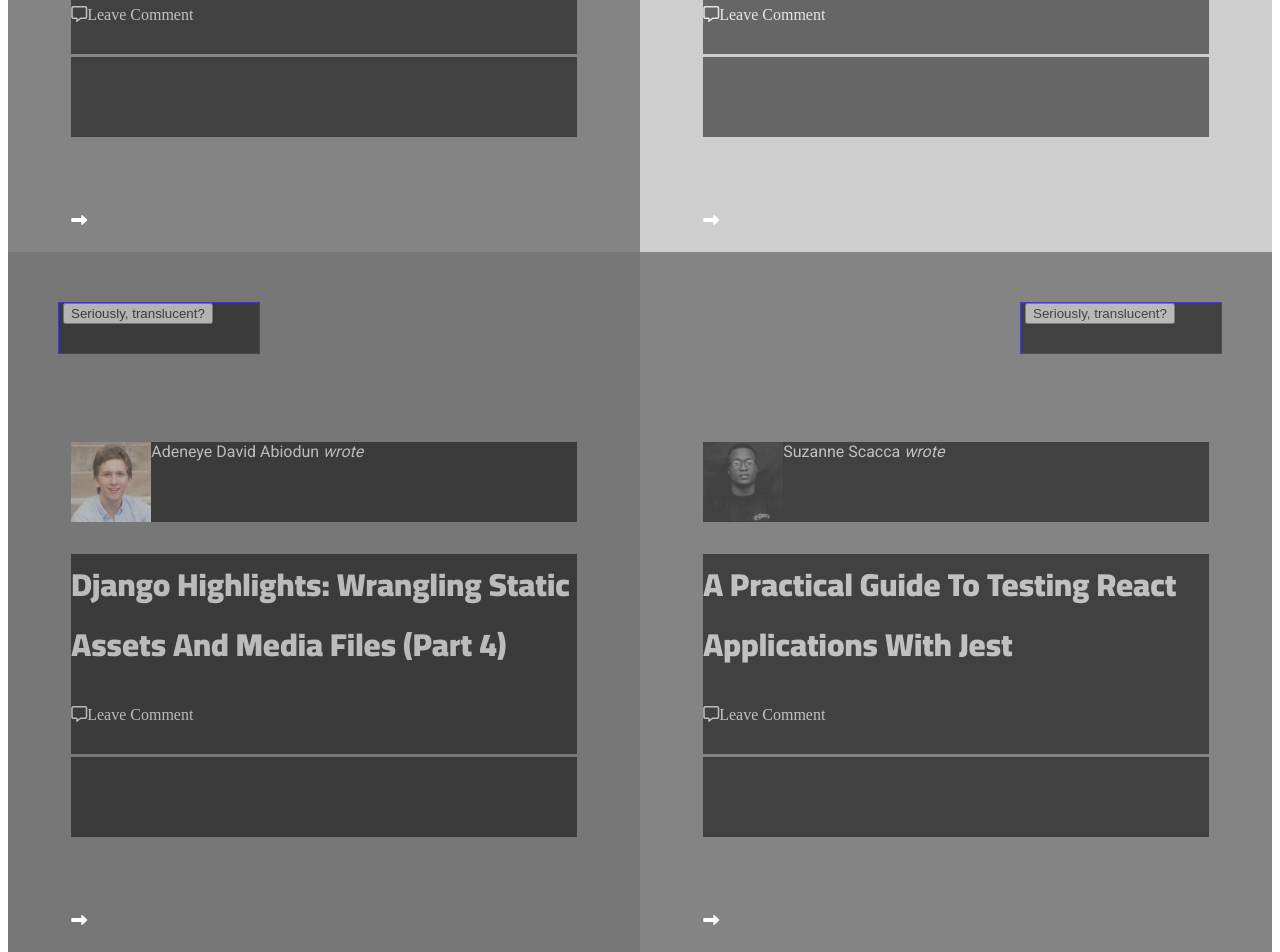
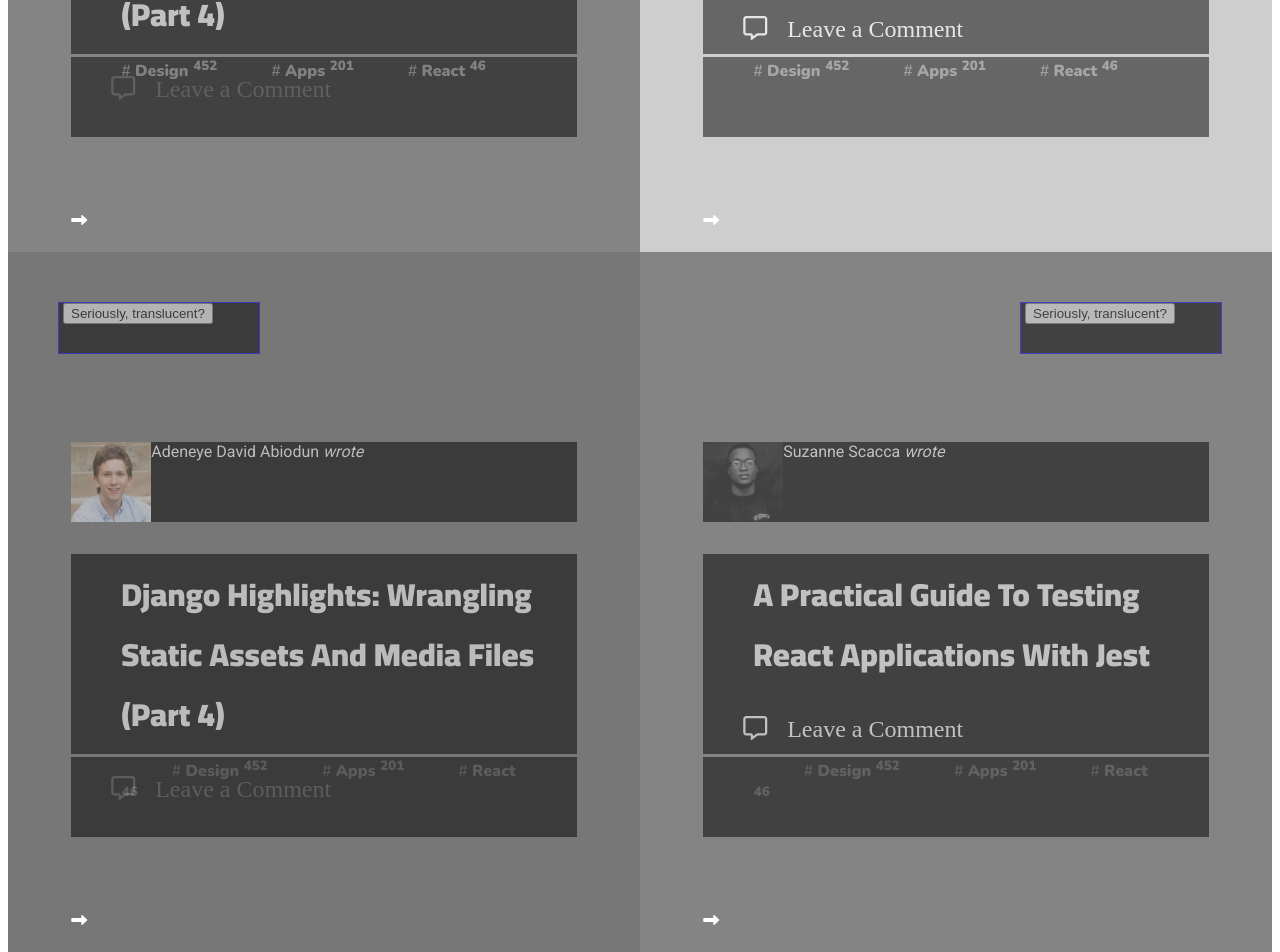
Before and after one commit to SunnySparks/design-teardown, a plain HTML site: page index.html in a window 1280 px wide. Shown: the part 556-1508 px from the top of the page. Drawn offline with nearby package versions, Linux system fonts and the light colour scheme; a web font is replaced by a local one.

Commit message:
Add categories and hashtags to the bottom of each title

```diff
--- a/css/style.css
+++ b/css/style.css
@@ -6,7 +6,7 @@ header {
 
 .flex-row {
     display: flex;
-
+    flex-direction: row;
 }
 
 .header-picture{
@@ -235,14 +235,22 @@ input[type="text"] {
 }
 
 .article-title p {
+    padding-top: 10px;
+    padding-left: 50px;
     font-size: xx-large;
     font-weight: 900;
     font-family: 'Cairo', sans-serif;
 }
 
+.comment, .comment span{
+    padding-left: 20px;
+}
+
 .hashtag {
     height: 80px;
     margin-top: 3px;
+    font-family: 'Nunito', sans-serif;
+    align-items: center;
 }
 
 .next-arrow {
@@ -256,9 +264,34 @@ input[type="text"] {
 
 }
 
+.comment span {
+    font-family: 'Cormorant Upright', serif;
+    font-size: x-large;
+    font-weight: 500;
+}
+
 /* .transparency {
     height: 200px;
     width: 90px;
     background: #000;
     opacity: 0.5;
 } */
+
+.hash1, .hash2, .hash3{
+    margin-top: 20px;
+    margin-left: 50px;
+}
+
+.hash {
+    color: #fff;
+}
+
+.hash-text {
+    font-weight: 900;
+}
+
+.hash-number {
+    font-weight: lighter;
+    font-size: x-small;
+    align-self: flex-start;
+}
--- a/index.html
+++ b/index.html
@@ -5,7 +5,7 @@
         <meta charset="UTF-8">
         <meta name="viewport" content="width=device-width, initial-scale=1">
         <link href="css/style.css" rel="stylesheet">
-        <link href="https://fonts.googleapis.com/css2?family=Cairo:wght@200;600;900&family=Roboto:wght@100;300;400&display=swap" rel="stylesheet">
+        <link href="https://fonts.googleapis.com/css2?family=Cairo:wght@200;600;900&family=Cormorant+Upright:wght@300;400;500&family=Nunito:wght@200;400;700;800;900&family=Playfair+Display+SC:ital@0;1&family=Roboto:wght@100;300;400&display=swap" rel="stylesheet">
         <script src="https://kit.fontawesome.com/cbdf2b0f0e.js" crossorigin="anonymous"></script>
     </head>
     <body>
@@ -51,11 +51,22 @@
                 <div class="article-title model">
                     <p>Django Highlights: Wrangling Static Assets And Media Files (Part 4)</p>
                     <div class="comment">
-                        <span><i class="far fa-comment-alt"></i></span><span>Leave Comment</span>
+                        <span><i class="far fa-comment-alt"></i></span><span>Leave a Comment</span>
                     </div>
                 </div>
                 <div class="hashtag model">
-
+                    <span class="hash1 model">
+                        <span class="hash">#</span>
+                        <span class="hash-text">Design <sup>452</sup></span>
+                    </span>
+                    <span class="hash2 model">
+                        <span class="hash">#</span>
+                        <span class="hash-text">Apps <sup>201</sup></span>
+                    </span>
+                    <span class="hash3 model">
+                        <span class="hash">#</span>
+                        <span class="hash-text">React <sup>46</sup></span>
+                    </span>
                 </div>
                 <div class="next-arrow">
                     <a href="#"><i class="fas fa-long-arrow-alt-right"></i></a>
@@ -79,11 +90,22 @@
                         A Practical Guide To Testing React Applications With Jest
                     </p>
                     <div class="comment">
-                        <span><i class="far fa-comment-alt"></i></span><span>Leave Comment</span>
+                        <span><i class="far fa-comment-alt"></i></span><span>Leave a Comment</span>
                     </div>
                 </div>
                 <div class="hashtag model">
-
+                    <span class="hash1 model">
+                        <span class="hash">#</span>
+                        <span class="hash-text">Design <sup>452</sup></span>
+                    </span>
+                    <span class="hash2 model">
+                        <span class="hash">#</span>
+                        <span class="hash-text">Apps <sup>201</sup></span>
+                    </span>
+                    <span class="hash3 model">
+                        <span class="hash">#</span>
+                        <span class="hash-text">React <sup>46</sup></span>
+                    </span>
                 </div>
                 <div class="next-arrow">
                     <a href="#"><i class="fas fa-long-arrow-alt-right"></i></a>
@@ -105,11 +127,24 @@
                 <div class="article-title model">
                     <p>Django Highlights: Wrangling Static Assets And Media Files (Part 4)</p>
                     <div class="comment">
-                        <span><i class="far fa-comment-alt"></i></span><span>Leave Comment</span>
+                        <span><i class="far fa-comment-alt"></i></span><span>Leave a Comment</span>
                     </div>
                 </div>
                 <div class="hashtag model">
-
+                    <div class="hashtag flexrow model">
+                        <span class="hash1 model">
+                            <span class="hash">#</span>
+                            <span class="hash-text">Design <sup>452</sup></span>
+                        </span>
+                        <span class="hash2 model">
+                            <span class="hash">#</span>
+                            <span class="hash-text">Apps <sup>201</sup></span>
+                        </span>
+                        <span class="hash3 model">
+                            <span class="hash">#</span>
+                            <span class="hash-text">React <sup>46</sup></span>
+                        </span>
+                    </div>
                 </div>
                 <div class="next-arrow">
                     <a href="#"><i class="fas fa-long-arrow-alt-right"></i></a>
@@ -133,11 +168,24 @@
                     A Practical Guide To Testing React Applications With Jest
                 </p>
                 <div class="comment">
-                    <span><i class="far fa-comment-alt"></i></span><span>Leave Comment</span>
+                    <span><i class="far fa-comment-alt"></i></span><span>Leave a Comment</span>
                 </div>
             </div>
             <div class="hashtag model">
-
+                <div class="hashtag flexrow model">
+                    <span class="hash1 model">
+                        <span class="hash">#</span>
+                        <span class="hash-text">Design <sup>452</sup></span>
+                    </span>
+                    <span class="hash2 model">
+                        <span class="hash">#</span>
+                        <span class="hash-text">Apps <sup>201</sup></span>
+                    </span>
+                    <span class="hash3 model">
+                        <span class="hash">#</span>
+                        <span class="hash-text">React <sup>46</sup></span>
+                    </span>
+                </div>
             </div>
             <div class="next-arrow">
                 <a href="#"><i class="fas fa-long-arrow-alt-right"></i></a>
```
